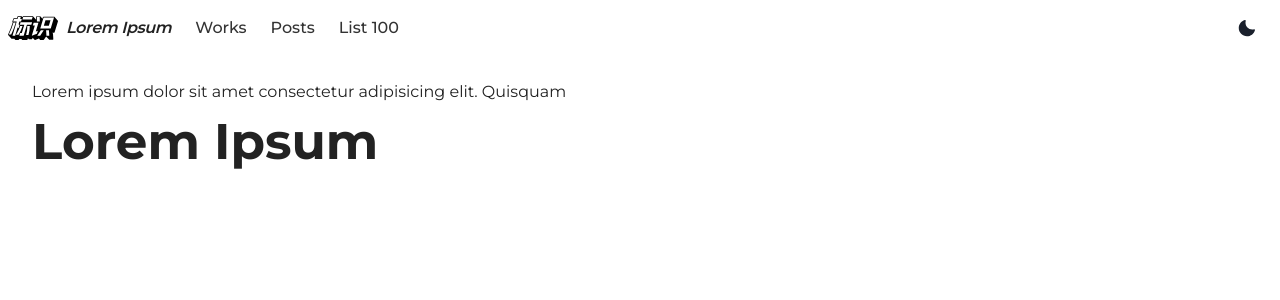
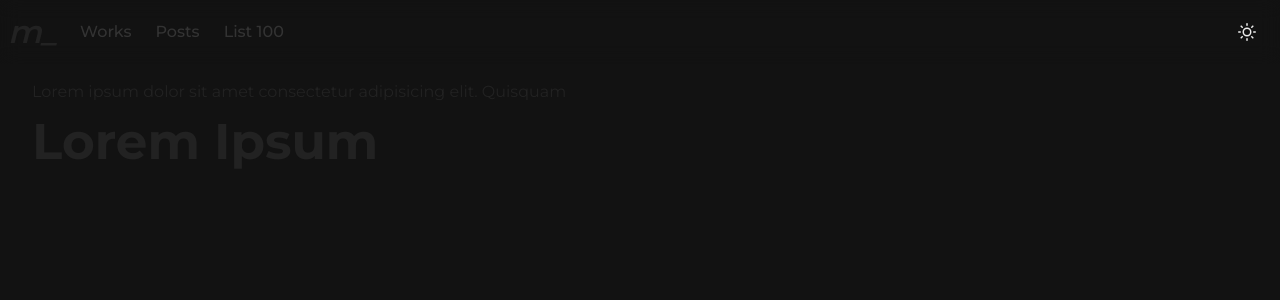
Before and after one commit to mnghn07/the-self-portrait, a Next.js app: page / in a window 1280 px wide. Shown: the top 300 px of the page. Built offline with nearby package versions, Linux system fonts and the light colour scheme.

Commit message:
feat: Adding theme extension

```diff
--- a/components/layouts/main.tsx
+++ b/components/layouts/main.tsx
@@ -1,5 +1,5 @@
 import Head from "next/head";
-import { Box, Container } from "@chakra-ui/react";
+import { Container } from "@chakra-ui/react";
 import { Montserrat } from "next/font/google";
 import Navbar from "../navbar";
 
--- a/components/logo.tsx
+++ b/components/logo.tsx
@@ -10,20 +10,13 @@ const Logo: React.FC<Props> = props => {
   return (
     <Link href="/">
       <Flex align={"center"} gap={2} mr={4}>
-        <Image
-          src={"/images/logoipsum-290.svg"}
-          alt="logo"
-          width={50}
-          height={50}
-          {...props}
-        />
         <Text
-          as={"h2"}
           fontStyle={"italic"}
           fontWeight={"semibold"}
           letterSpacing={"tight"}
+          fontSize={"3xl"}
         >
-          Lorem Ipsum
+          m_
         </Text>
       </Flex>
     </Link>
--- a/libs/theme.ts
+++ b/libs/theme.ts
@@ -1,9 +1,4 @@
 import { extendTheme, type ThemeConfig } from "@chakra-ui/react";
-
-const config: ThemeConfig = {
-  initialColorMode: "system",
-  useSystemColorMode: true
-};
 
 const colors = {
   primary: "#222",
@@ -26,7 +21,8 @@ const sizes = {
 const fonts = {
   heading: "Montserrat-Bold",
   body: "montserrat-regular, sans-serif",
-  mono: "Montserrat-Regular"
+  mono: "Montserrat-Regular",
+  title: "Montserrat-Bold"
 };
 
 const fontSizes = {
@@ -75,6 +71,11 @@ const styles = {
   }
 };
 
+export const config: ThemeConfig = {
+  initialColorMode: "dark",
+  useSystemColorMode: true
+};
+
 const theme = extendTheme({
   config,
   colors,
--- a/pages/_app.tsx
+++ b/pages/_app.tsx
@@ -1,7 +1,7 @@
 import * as React from "react";
 import { ChakraProvider } from "@chakra-ui/react";
 import Layout from "../components/layouts/main";
-import theme from "../libs/theme";
+import theme from "@/libs/theme";
 
 interface Props {
   Component: any;
--- /dev/null
+++ b/pages/_document.tsx
@@ -0,0 +1,18 @@
+import NextDocument, { NextScript, Html, Main, Head } from "next/document";
+import { ColorModeScript } from "@chakra-ui/react";
+import theme from "@/libs/theme";
+
+export default class Document extends NextDocument {
+  render() {
+    return (
+      <Html lang="en">
+        <Head />
+        <body>
+          <ColorModeScript initialColorMode={theme.config.initialColorMode} />
+          <Main />
+          <NextScript />
+        </body>
+      </Html>
+    );
+  }
+}
```
